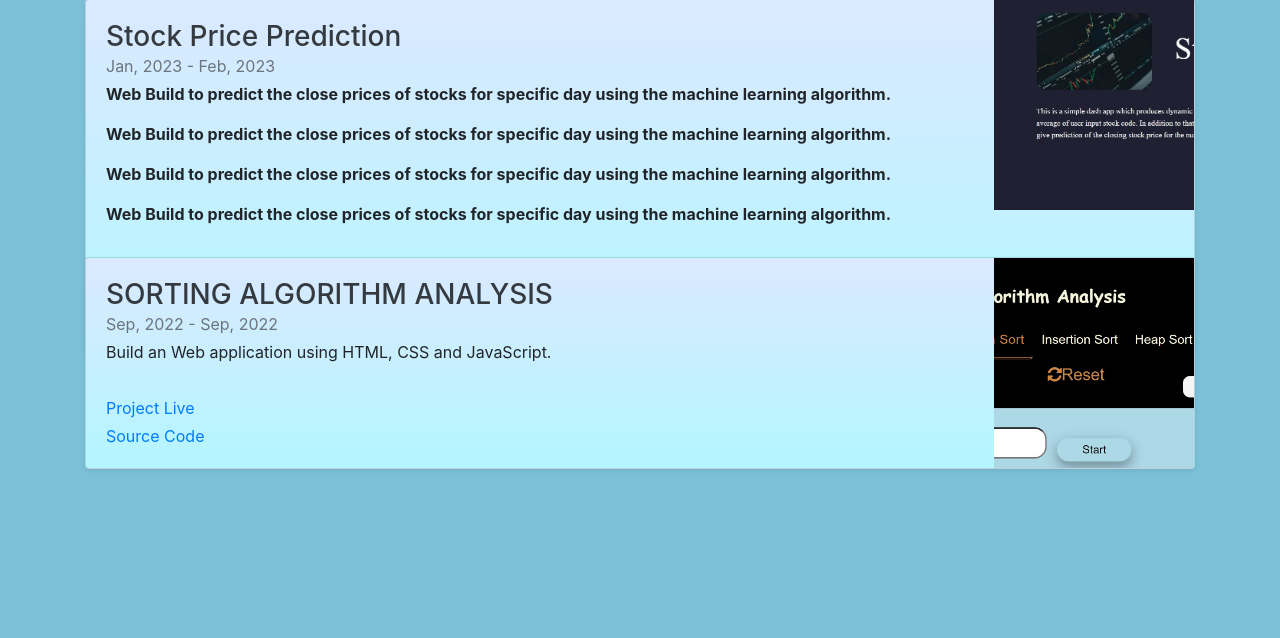
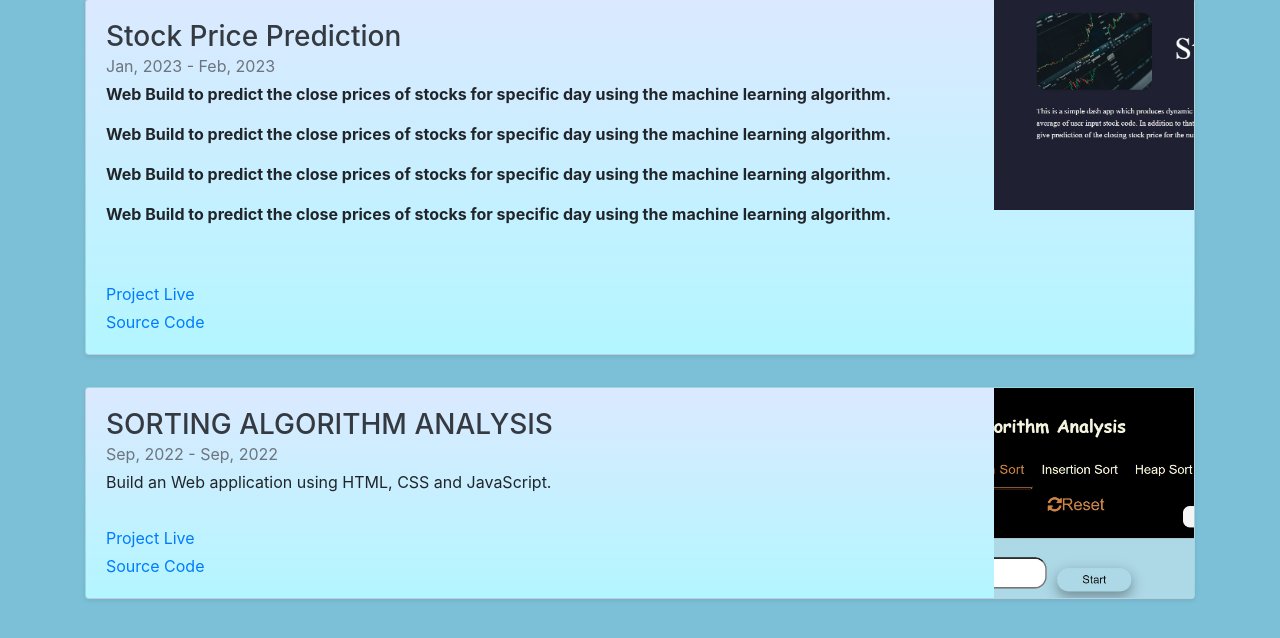
Before and after one commit to Akashmodi371/AakashPortfolio, a Django app: page /projects in a window 1280 px wide. Shown: the part 127-765 px from the top of the page. Run offline with Django 4.2, Linux system fonts and the light colour scheme; data comes from the database, SQL or seed files in the repository; both versions use the stored data as it was after the commit.

Commit message:
update project html

```diff
--- a/templates/home/projects.html
+++ b/templates/home/projects.html
@@ -13,7 +13,7 @@
 
     {% for project in projects %}
     <div class="row mb-2">
-        <div class="col"  style="height:250px">
+        <div class="col">
             <div class="card flex-md-row mb-4 shadow-sm h-md-250" href="{{project.link}}" style="background-image: linear-gradient(#dbe9ff, #b3f6ff);">
                 <div class="card-body d-flex flex-column align-items-start">
                 <h3 class="mb-0">
```
Also changed, not shown: db.sqlite3.
